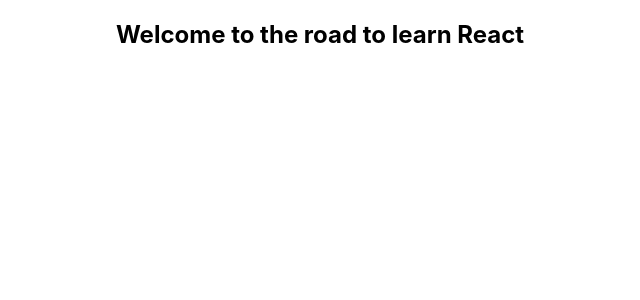
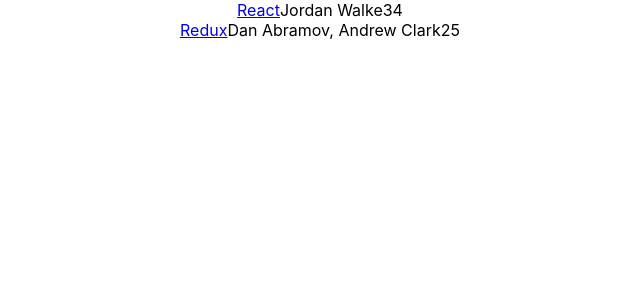
Before and after one commit to grford15/Hacker_News, a React (Create React App) app: page / in a window 1280 px wide. Shown: the top 300 px of the page, without its empty margins (320-960 px from the left). Built offline with nearby package versions, Linux system fonts and the light colour scheme.

Commit message:
Add a small list to app

```diff
--- a/src/App.js
+++ b/src/App.js
@@ -1,12 +1,40 @@
 import React, { Component } from 'react';
 import './App.css';
+
+const list = [
+  {
+    title: 'React',
+    url: 'https://reactjs.org/',
+    author: 'Jordan Walke',
+    num_comments: 3,
+    points: 4,
+    objectID: 0,
+  },
+  {
+    title: 'Redux',
+    url: 'https://redux.js.org/',
+    author: 'Dan Abramov, Andrew Clark',
+    num_comments: 2,
+    points: 5,
+    objectID: 1,
+  },
+];
 
 class App extends Component {
   render() {
     const helloWorld = 'Welcome to the road to learn React';
     return (
       <div className="App">
-        <h2>{helloWorld}</h2>
+        {list.map(item => (
+          <div key={item.objectID}>
+            <span>
+              <a href={item.url}>{item.title}</a>
+            </span>
+            <span>{item.author}</span>
+            <span>{item.num_comments}</span>
+            <span>{item.points}</span>
+          </div>
+        ))}
       </div>
     );
   }
```
